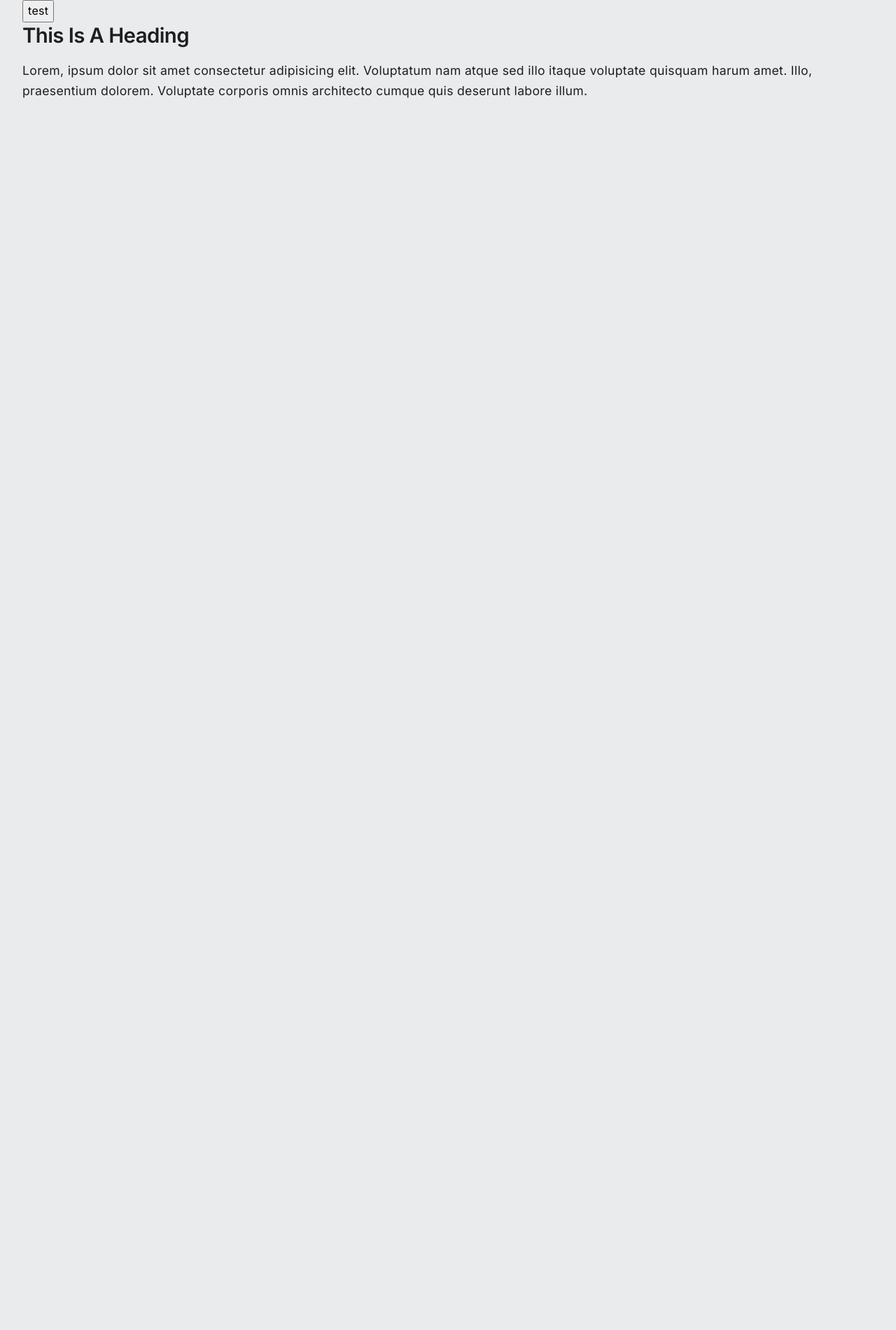
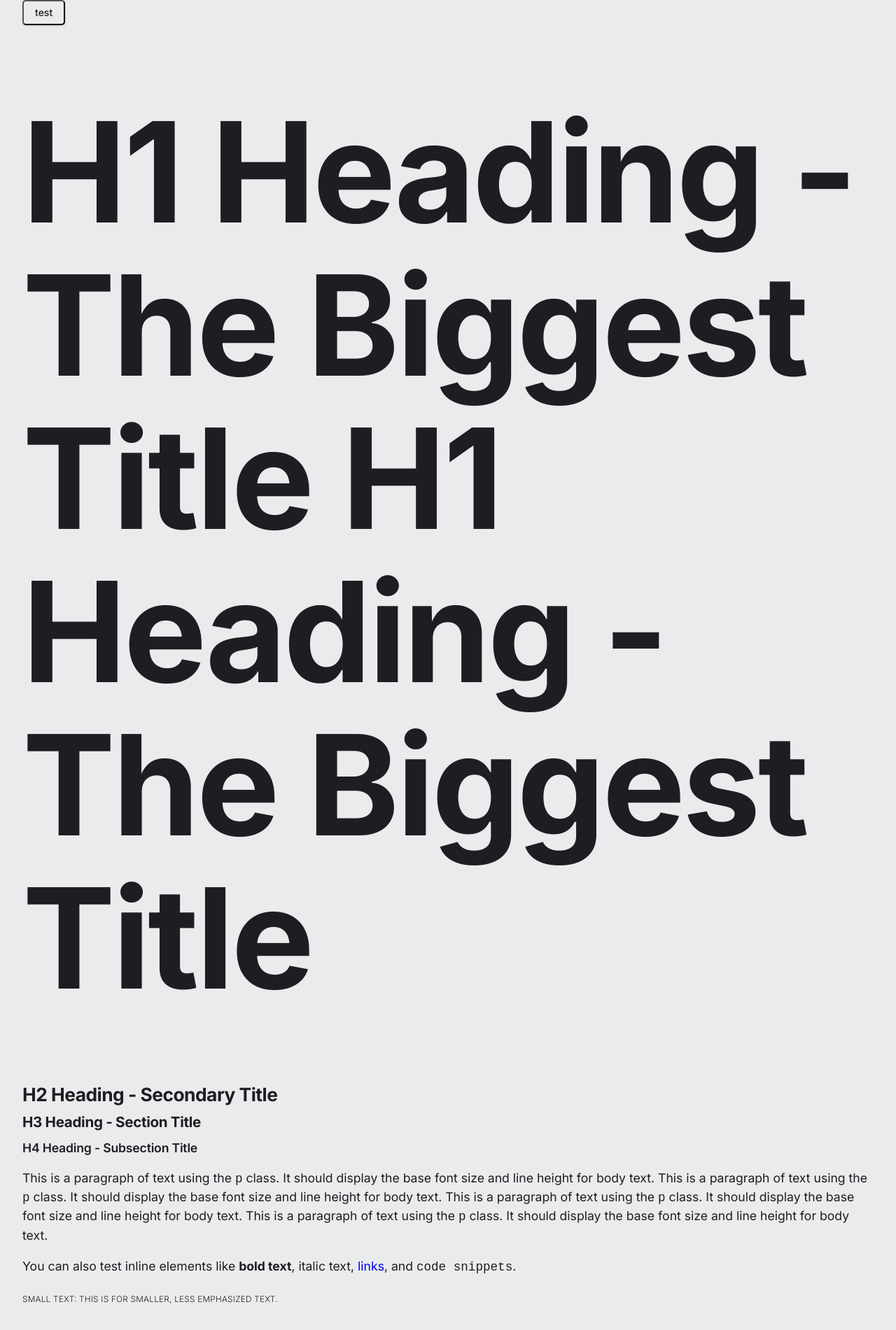
Before and after one commit to ymhaah/Hefnawy-Studio, a Next.js app: page / in a window 1280 px wide. Shown: the top 1901 px of the page at 70% size. Before the commit the page ends 800 px from the top, so only its background shows below. Built offline with nearby package versions, Linux system fonts and the light colour scheme; a web font is replaced by a local one.

Commit message:
style: typography and font size

```diff
--- a/src/app/page.tsx
+++ b/src/app/page.tsx
@@ -12,13 +12,56 @@ export default async function Home() {
         <main className="h-[500vh] w-full">
             <div className="Container">
                 <Button>test</Button>
-                <h2>this is a heading</h2>
-                <p>
-                    Lorem, ipsum dolor sit amet consectetur adipisicing elit.
-                    Voluptatum nam atque sed illo itaque voluptate quisquam
-                    harum amet. Illo, praesentium dolorem. Voluptate corporis
-                    omnis architecto cumque quis deserunt labore illum.
+                <h1 className="h1 fs-xxxl">
+                    H1 Heading - The Biggest Title H1 Heading - The Biggest
+                    Title
+                </h1>
+                <h2 className="h1">H2 Heading - Secondary Title</h2>
+                <h3 className="h3">H3 Heading - Section Title</h3>
+                <h4 className="h4">H4 Heading - Subsection Title</h4>
+                <p className="p fs-base">
+                    This is a paragraph of text using the <code>p</code> class.
+                    It should display the base font size and line height for
+                    body text. This is a paragraph of text using the{" "}
+                    <code>p</code> class. It should display the base font size
+                    and line height for body text. This is a paragraph of text
+                    using the <code>p</code> class. It should display the base
+                    font size and line height for body text. This is a paragraph
+                    of text using the <code>p</code> class. It should display
+                    the base font size and line height for body text.
                 </p>
+                <p className="p">
+                    You can also test inline elements like{" "}
+                    <strong>bold text</strong>, <em>italic text</em>,{" "}
+                    <a href="#test">links</a>, and <code>code snippets</code>.
+                </p>
+                <small className="small">
+                    Small Text: This is for smaller, less emphasized text.
+                </small>
+                <div style={{ marginTop: "2rem" }}>
+                    <h3 className="h3">Font Size Utilities</h3>
+                    <p className="fs-sm">
+                        This text uses <code>.fs-sm</code>.
+                    </p>
+                    <p className="fs-base">
+                        This text uses <code>.fs-base</code>.
+                    </p>
+                    <p className="fs-md">
+                        This text uses <code>.fs-md</code>.
+                    </p>
+                    <p className="fs-lg">
+                        This text uses <code>.fs-lg</code>.
+                    </p>
+                    <p className="fs-xl">
+                        This text uses <code>.fs-xl</code>.
+                    </p>
+                    <p className="fs-xxl">
+                        This text uses <code>.fs-xxl</code>.
+                    </p>
+                    <p className="fs-xxxl">
+                        This text uses <code>.fs-xxxl</code>.
+                    </p>
+                </div>
             </div>
         </main>
     );
--- a/src/style/global/_normalies.scss
+++ b/src/style/global/_normalies.scss
@@ -4,7 +4,7 @@
 
 // @tailwind base;
 // @tailwind components;
-// @tailwind utilities;
+@tailwind utilities;
 
 // @include flex(r, c, c);
 // @include flexForPhon(Hero, cr);
--- a/src/style/global/_typography.scss
+++ b/src/style/global/_typography.scss
@@ -7,58 +7,49 @@
 --ff-playfair -> san
 --ff-modern_society -> gamic
 */
+
 :root {
     // ? font sizes
-    --fs-sm: clamp(0.58rem, 0.13vi + 0.55rem, 0.66rem); // 0.66rem -> 9.28px
-    --fs-base: clamp(0.88rem, 0.4vi + 0.78rem, 1.13rem); // 1.13rem -> 14.08px
-    --fs-md: clamp(1.31rem, 0.96vi + 1.07rem, 1.91rem); // 1.91rem -> 20.96px
-    --fs-lg: clamp(1.97rem, 2.05vi + 1.46rem, 3.25rem); // 3.25rem -> 31.52px
-    --fs-xl: clamp(2.95rem, 4.12vi + 1.92rem, 5.53rem); // 5.53rem -> 47.2px
-    --fs-xxl: clamp(4.43rem, 7.95vi + 2.44rem, 9.4rem); // 9.4rem -> 70.88px
-    --fs-xxxl: clamp(
-        6.64rem,
-        14.93vi + 2.91rem,
-        15.97rem
-    ); // 15.97rem -> 106.24px
-
-    // ? Weights
-    --fw-l: 300;
-    --fw-m: 400;
-    --fw-b: 600;
+    --fs-sm: clamp(0.68rem, 0.11vi + 0.65rem, 0.74rem);
+    --fs-base: clamp(0.75rem, 0.8vi + 0.55rem, 1.1rem);
+    --fs-md: clamp(0.83rem, 1.95vi + 0.34rem, 1.9rem);
+    --fs-lg: clamp(0.91rem, 3.88vi + -0.06rem, 3.04rem);
+    --fs-xl: clamp(1rem, 7.03vi + -0.76rem, 4.86rem);
+    --fs-xxl: clamp(1.1rem, 12.15vi + -1.94rem, 7.78rem);
+    --fs-xxxl: clamp(1.21rem, 20.44vi + -3.9rem, 12.45rem);
 }
-
 // ? Fallback for browsers that don’t support `vi`
 @supports not (width: 1vi) {
     :root {
-        --fs-sm: clamp(0.58rem, 0.13vw + 0.55rem, 0.66rem);
-        --fs-base: clamp(0.88rem, 0.4vw + 0.78rem, 1.13rem);
-        --fs-md: clamp(1.31rem, 0.96vw + 1.07rem, 1.91rem);
-        --fs-lg: clamp(1.97rem, 2.05vw + 1.46rem, 3.25rem);
-        --fs-xl: clamp(2.95rem, 4.12vw + 1.92rem, 5.53rem);
-        --fs-xxl: clamp(4.43rem, 7.95vw + 2.44rem, 9.4rem);
-        --fs-xxxl: clamp(6.64rem, 14.93vw + 2.91rem, 15.97rem);
+        --fs-sm: clamp(0.68rem, 0.11vw + 0.65rem, 0.74rem);
+        --fs-base: clamp(0.75rem, 0.8vw + 0.55rem, 1.1rem);
+        --fs-md: clamp(0.83rem, 1.95vw + 0.34rem, 1.9rem);
+        --fs-lg: clamp(0.91rem, 3.88vw + -0.06rem, 3.04rem);
+        --fs-xl: clamp(1rem, 7.03vw + -0.76rem, 4.86rem);
+        --fs-xxl: clamp(1.1rem, 12.15vw + -1.94rem, 7.78rem);
+        --fs-xxxl: clamp(1.21rem, 20.44vw + -3.9rem, 12.45rem);
     }
 }
 // ?  For browsers that don't support clamp
-@supports not (font-size: clamp(1rem, 1vw, 1rem)) {
+@supports not (font-size: clamp(1rem, 1vi, 1rem)) {
     :root {
-        --fs-sm: 0.58rem;
-        --fs-base: 0.88rem;
-        --fs-md: 1.31rem;
-        --fs-lg: 1.97rem;
-        --fs-xl: 2.95rem;
-        --fs-xxl: 4.43rem;
-        --fs-xxxl: 6.64rem;
+        --fs-sm: 0.68rem;
+        --fs-base: 0.75rem;
+        --fs-md: 0.83rem;
+        --fs-lg: 0.91rem;
+        --fs-xl: 1rem;
+        --fs-xxl: 1.1rem;
+        --fs-xxxl: 1.21rem;
     }
-    @media screen and (min-width: 1400px) {
+    @media screen and (min-width: 1280px) {
         :root {
-            --fs-sm: 0.66rem;
-            --fs-base: 1.13rem;
-            --fs-md: 1.91rem;
-            --fs-lg: 3.25rem;
-            --fs-xl: 5.53rem;
-            --fs-xxl: 9.4rem;
-            --fs-xxxl: 15.97rem;
+            --fs-sm: 0.74rem;
+            --fs-base: 1.19rem;
+            --fs-md: 1.9rem;
+            --fs-lg: 3.04rem;
+            --fs-xl: 4.86rem;
+            --fs-xxl: 7.78rem;
+            --fs-xxxl: 12.45rem;
         }
     }
 }
@@ -76,83 +67,92 @@
 
 body {
     font-family: var(--ff-inter);
+    font-size: var(--fs-base);
+    font-style: normal;
+    line-height: 1.5;
+    letter-spacing: 0em;
+    font-weight: 400;
     color: var(--txt-clr);
     font-optical-sizing: auto;
-    font-style: normal;
-    line-height: 1.6;
-    letter-spacing: 0.02em;
+    font-feature-settings: "liga" 1, "calt" 1;
     font-synthesis: none;
     font-optical-sizing: auto;
     text-rendering: optimizeLegibility;
     -webkit-font-smoothing: antialiased;
     -moz-osx-font-smoothing: grayscale;
 }
-:where(h1, h2, h3, h4, p, a:not(.Button), .Button, span) {
-    // margin: 0;
-    // letter-spacing: #{toRem(2px)};
-    // color: black;
-}
-:where(h1, h2, h3, h4, p, span):not(:last-child) {
-    margin: 0 0 0.5rem 0;
-}
-:where(h1, h2, h3, h4) {
-    text-wrap: balance;
-    hyphens: auto;
-    font-weight: var(--fw-b); /* Bolder for headings */
-    letter-spacing: -0.02em; /* Tighten letter-spacing for headings */
-    line-height: 1.3;
-    text-transform: capitalize;
-}
+// :where(h1, h2, h3, h4, p, a:not(.Button), .Button, span) {
+//     // margin: 0;
+//     // letter-spacing: #{toRem(2px)};
+//     // color: black;
+// }
+// :where(h1, h2, h3, h4) {
+//     text-wrap: balance;
+//     hyphens: auto;
+//     text-transform: capitalize;
+// }
+// :where(h1, h2, h3, h4, p, span):not(:last-child) {
+//     margin: 0 0 0.5rem 0;
+// }
 h1,
 h2,
 .h1 {
-    font-size: var(--fs-md);
-    font-weight: var(--fw-b);
+    font-weight: 700;
+    line-height: calc(1em * 1.1);
+    letter-spacing: -0.02em;
+    margin: 0.5em 0;
 }
-
 h3,
 .h3 {
-    font-size: var(--fs-md);
-    font-weight: var(--fw-b);
+    font-weight: 700;
+    line-height: calc(1em * 1.2);
+    letter-spacing: -0.015em;
+    margin: 0.6em 0;
 }
 h4,
 .h4 {
-    font-size: var(--fs-base);
-    font-weight: var(--fw-b);
+    font-weight: 600;
+    line-height: calc(1em * 1.3);
+    letter-spacing: -0.01em;
+    margin: 0.75em 0;
 }
 p,
 .p,
 a:not(.Button) {
-    font-size: var(--fs-base);
-    font-weight: var(--fw-m);
-}
-a:not(.Button) {
+    font-weight: 400;
+    margin: 1em 0;
     text-decoration: none;
 }
-// .fs-s {
-//     font-size: var(--fs-100);
-// }
-// .fs-m {
-//     font-size: var(--fs-200);
-// }
-// .fs-l {
-//     font-size: var(--fs-500);
-// }
-// .fs-xl {
-//     font-size: var(--fs-700);
-// }
-// .fs-xxl {
-//     font-size: var(--fs-900);
-// }
-// .fw-l {
-//     font-weight: var(--fw-l);
-// }
-// .fw-m {
-//     font-weight: var(--fw-m);
-// }
-// .fw-b {
-//     font-weight: var(--fw-b);
-// }
+small,
+.small {
+    font-size: var(--fs-sm);
+    letter-spacing: 0.02em;
+    font-weight: 300;
+    text-transform: uppercase;
+}
+
+.fs-sm {
+    font-size: var(--fs-sm);
+}
+.fs-base {
+    font-size: var(--fs-base);
+}
+.fs-md {
+    font-size: var(--fs-md);
+}
+.fs-lg {
+    font-size: var(--fs-lg);
+}
+.fs-xl {
+    font-size: var(--fs-xl);
+}
+.fs-xxl {
+    font-size: var(--fs-xxl);
+}
+.fs-xxxl {
+    font-size: var(--fs-xxxl);
+}
+
 // .link {
 //     text-decoration: underline !important;
 //     color: var(--accent-clr) !important;
```
